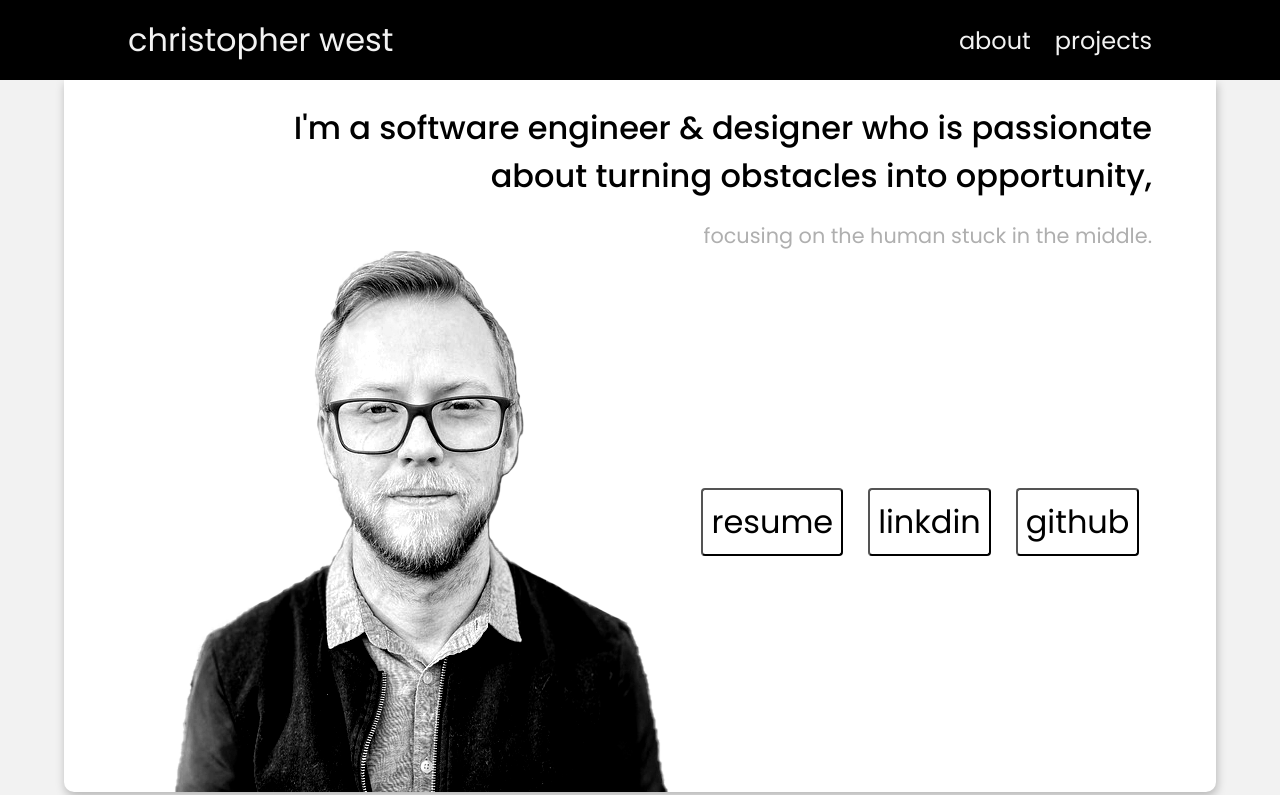
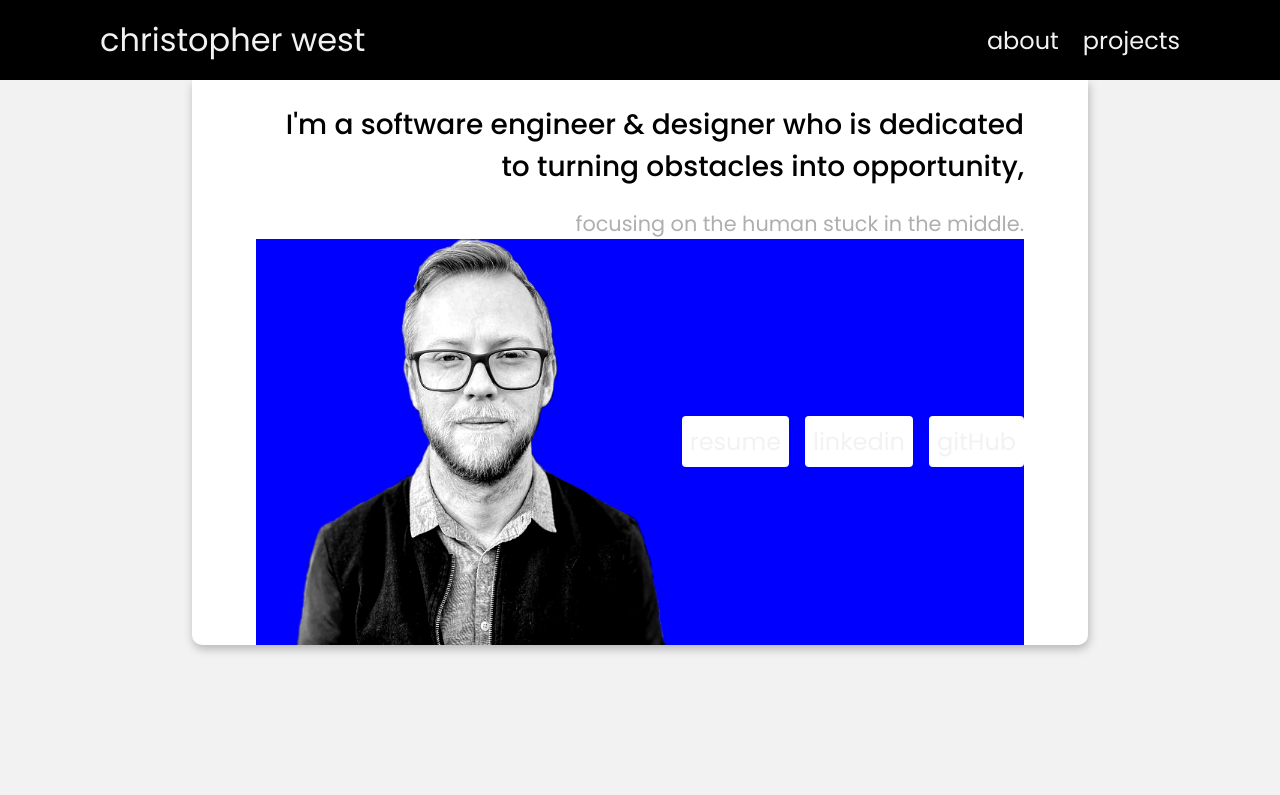
Before and after one commit to cwest9400/frontend-fullstack-portfolio, a React (Create React App) app: page / in a window 1280 px wide. Shown: the top 795 px of the page. Built offline with nearby package versions, Linux system fonts and the light colour scheme; no server answers.

Commit message:
refactor intro card

```diff
--- a/src/components/ProjectHeader.js
+++ b/src/components/ProjectHeader.js
@@ -7,11 +7,11 @@ function ProjectHeader (props) {
                 <div>
             <h1>projects.</h1>
             </div>
-            <div className="project-links">
+            {/* <div className="project-links">
             <p>code</p>
             <p>design</p>
             <p>art</p>
-            </div>
+            </div> */}
 
         </nav>
         <Projects />
--- a/src/pages/Home.js
+++ b/src/pages/Home.js
@@ -6,14 +6,16 @@ function Home() {
     return (
         <section className="home-section">
             <div className="intro-card">
-                <h1>I'm a software engineer & designer who is passionate <br />about turning obstacles into opportunity,</h1>
+                <h1>I'm a software engineer & designer who is dedicated <br />to turning obstacles into opportunity,</h1>
                 <p>focusing on the human stuck in the middle.</p>
                 <div className="bottom-intro-card">
                     <div className="img-headshot">
-                        <img src={headshot} />
-                        <button className="button-cta">resume</button>
-                        <button className="button-cta">linkdin</button>
-                        <button className="button-cta">github</button>
+                        <img className="face" src={headshot} />
+                        <div className="button-cta-container">
+                        <a  className="button-cta" href="https://docs.google.com/document/d/1-indit79-0HniRROGkSluoAkWC3AK8OT_nchmEdmG8U/edit?usp=share_link" target="_blank">resume</a>
+                        <a  className="button-cta" href="https://www.linkedin.com/in/christopher-west-64a74255/" target="_blank">linkedin</a>
+                        <a  className="button-cta" href="https://github.com/cwest9400" target="_blank">gitHub</a>
+                        </div>
 
                     </div>
                 </div>
--- a/src/sass/input.scss
+++ b/src/sass/input.scss
@@ -5,7 +5,6 @@ body {
   background-color: $background-color;
   // font-family: $primary-font;
   color: $primary-color;
-
 }
 
 header {
@@ -19,7 +18,7 @@ header {
   .header-links {
     display: flex;
     gap: 24px;
-    font-size: .75em;
+    font-size: 0.75em;
   }
 
   .nav-header {
@@ -27,7 +26,7 @@ header {
     height: 80px;
     align-items: center;
     justify-content: space-between;
-    margin: 0 10% 0 10%;
+    padding: 0 100px 0 100px;
   }
 }
 
@@ -40,8 +39,6 @@ a {
   // display: flex;
   justify-content: center;
   // margin-bottom: 72px;
-
-
 }
 
 .intro-card {
@@ -55,14 +52,14 @@ a {
   margin: 0px auto;
   padding: 0 5% 0px 5%;
   height: auto;
-    width: 80%;
+  width: 60%;
   border-radius: 0 0 10px 10px;
   font-style: normal;
   box-shadow: $box-shadow;
 }
 
 h1 {
-      font-size: 2em;
+  font-size: 1.75em;
 
   // font-size: 1em;
   font-weight: 500;
@@ -84,42 +81,48 @@ a {
 
 .img-headshot {
   display: flex;
-      justify-content: flex-start;
-      align-items: flex-end;
-      height:100%;
+  height: 100%;
   width: auto;
   object-fit: contain;
   padding: 0 0 0 20px;
-      // border: solid 2px;
+  background-color: blue;
+  .face {
+    width: auto;
+    height: fit-content;
+    overflow: auto;
   }
 
+  .button-cta-container {
+    display: flex;
+    justify-content: center;
+    align-items: center;
+    gap: 16px;
     .button-cta {
       width: auto;
       padding: 8px;
       background-color: white;
-      margin: auto auto;
       font-family: poppins;
-      font-size: 2em;
+      font-size: 1.5em;
       border-radius: 4px;
+
     }
+  }
+}
+
 //PROJECT NAV HEADER
 .nav-project-header {
   display: flex;
   margin: 96px 5% 0 5%;
   padding-top: 24px;
 
-
-
   h1 {
     padding-right: 200px;
   }
-
 }
 .project-links {
   display: flex;
   gap: 24px;
 }
-
 
 //PROJECTS CONTAINER
 .project-container {
@@ -129,8 +132,6 @@ a {
   margin: 0 5% 0 5%;
   gap: 24px;
   padding: 24px 0 24px 0;
-
-
 }
 
 .project-card {
@@ -139,14 +140,12 @@ overflow: hidden;
   display: flex;
   flex-direction: column;
   width: 250px;
-      height:350px;
+  height: 350px;
 
   align-items: center;
   gap: 5px;
   border-radius: 10px;
   box-shadow: $box-shadow;
-
-
 }
 
 .card-image-container {
@@ -160,9 +159,7 @@ overflow: hidden;
 }
 .project-image {
   width: 100%;
-
 }
-
 
 ///////////////
 /// project details
@@ -172,7 +169,6 @@ overflow: hidden;
   display: flex;
   justify-content: left;
 }
-
 
 ////
 /// ABOUT
@@ -200,10 +196,8 @@ overflow: hidden;
   .about-info {
     width: 50%;
     padding: 16px 0px 16px 0px;
-
   }
   .tech-stack {
-
     width: 50%;
     padding: 16px 0px 16px 0px;
 
@@ -223,13 +217,8 @@ overflow: hidden;
         font-weight: 200;
       }
 
-
       .icons {
-
-      }
-
       }
     }
-
-
   }
+}
--- a/src/style/output.css
+++ b/src/style/output.css
@@ -21,7 +21,7 @@ header .nav-header {
   height: 80px;
   align-items: center;
   justify-content: space-between;
-  margin: 0 10% 0 10%;
+  padding: 0 100px 0 100px;
 }
 
 a {
@@ -40,14 +40,14 @@ a {
   margin: 0px auto;
   padding: 0 5% 0px 5%;
   height: auto;
-  width: 80%;
+  width: 60%;
   border-radius: 0 0 10px 10px;
   font-style: normal;
   box-shadow: 1px 4px 10px rgba(0, 0, 0, 0.25);
 }
 
 h1 {
-  font-size: 2em;
+  font-size: 1.75em;
   font-weight: 500;
   margin: 0;
   padding-top: 24px;
@@ -67,21 +67,29 @@ p {
 
 .img-headshot {
   display: flex;
-  justify-content: flex-start;
-  align-items: flex-end;
   height: 100%;
   width: auto;
   object-fit: contain;
   padding: 0 0 0 20px;
+  background-color: blue;
 }
-
-.button-cta {
+.img-headshot .face {
+  width: auto;
+  height: fit-content;
+  overflow: auto;
+}
+.img-headshot .button-cta-container {
+  display: flex;
+  justify-content: center;
+  align-items: center;
+  gap: 16px;
+}
+.img-headshot .button-cta-container .button-cta {
   width: auto;
   padding: 8px;
   background-color: white;
-  margin: auto auto;
   font-family: poppins;
-  font-size: 2em;
+  font-size: 1.5em;
   border-radius: 4px;
 }
 
```
Also changed, not shown: 1 other file (tests, documents, lock files or other folders). Lines whose indentation alone changed are shown as unchanged.
